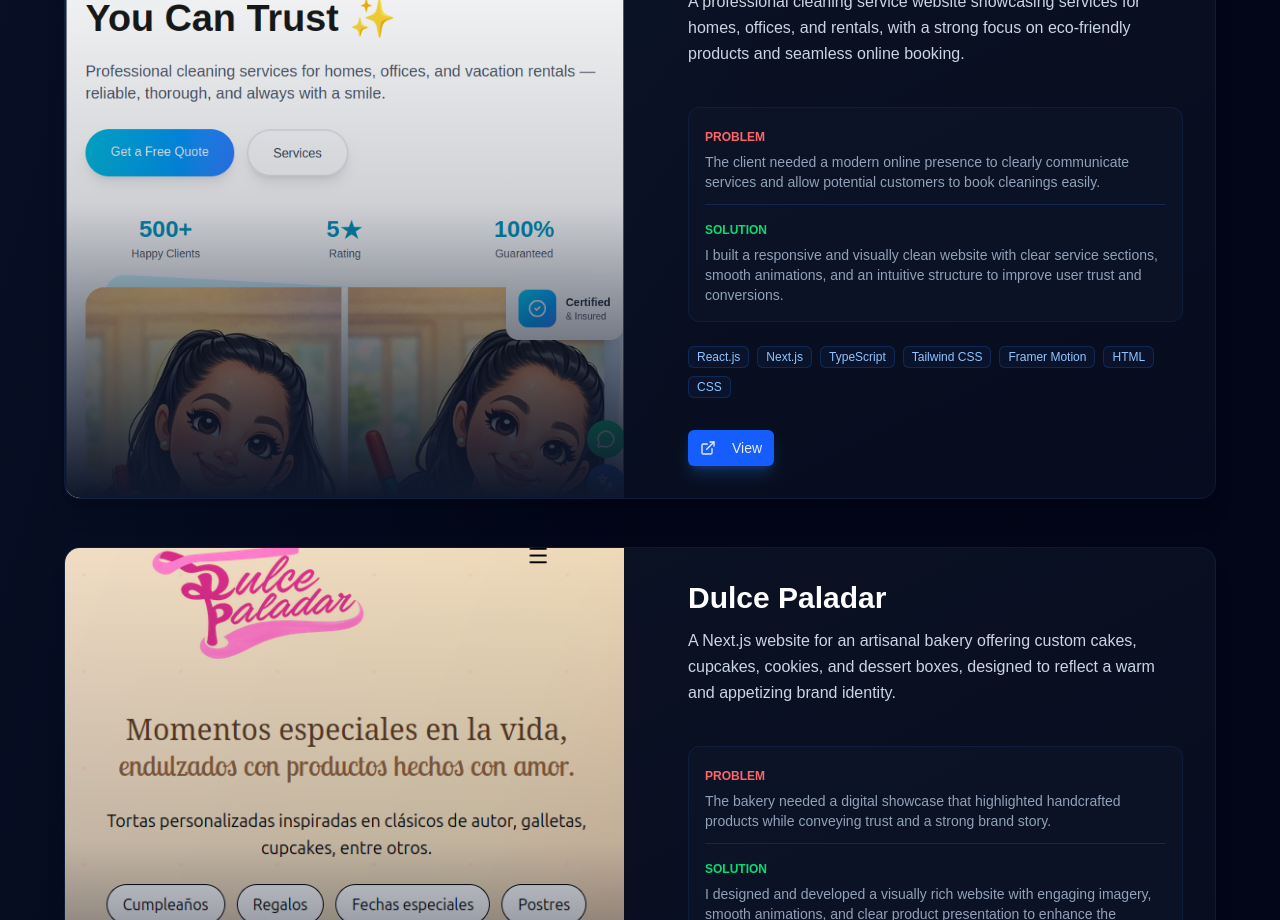
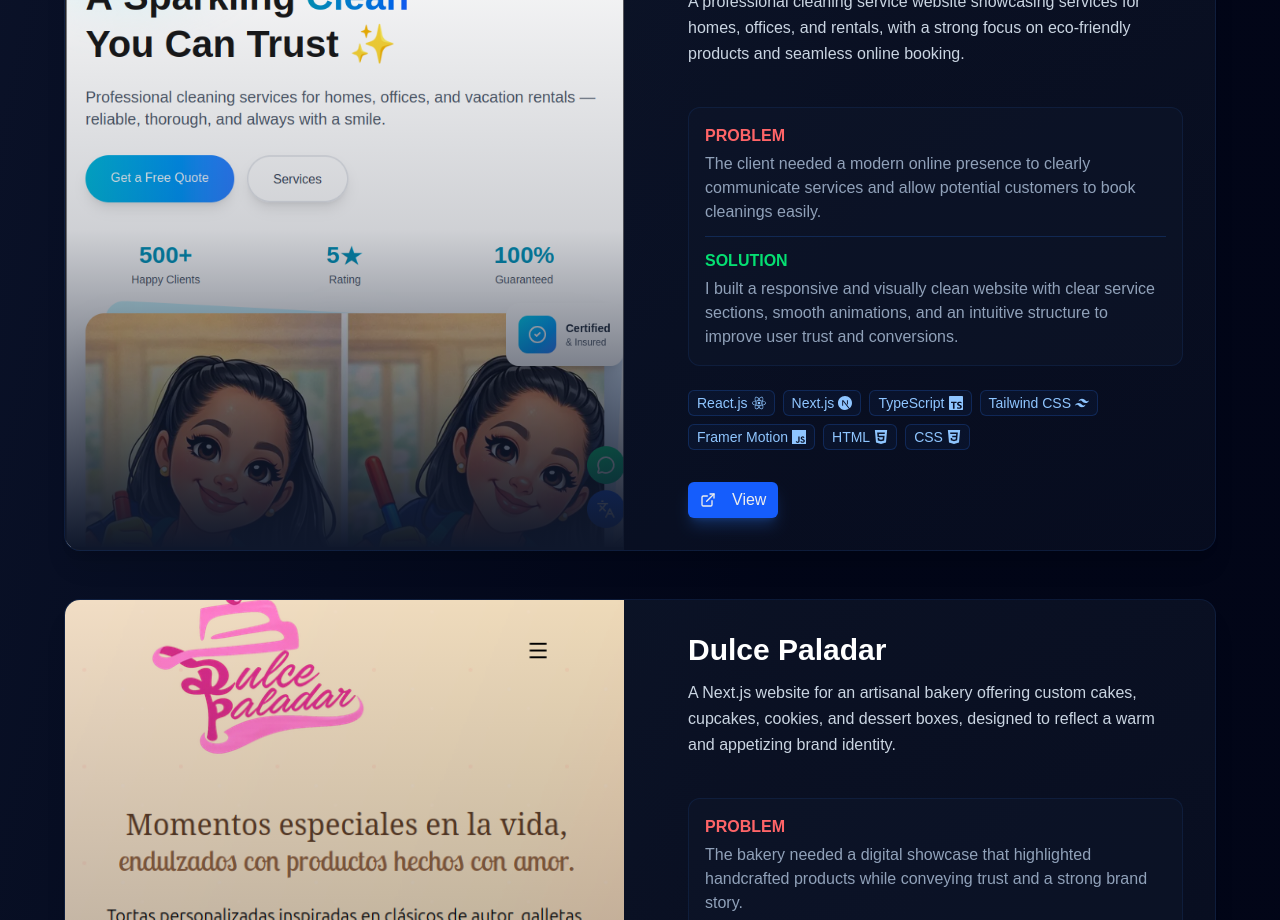
Before and after one commit to HaroldR23/my-portfolio, a Next.js app: page / in a window 1280 px wide. Shown: the part 1880-2800 px from the top of the page. Built offline with nearby package versions, Linux system fonts and the light colour scheme.

Commit message:
feat: add featured and other projects sections

```diff
--- a/src/app/components/ProjectsSection/FeaturedProjects.tsx
+++ b/src/app/components/ProjectsSection/FeaturedProjects.tsx
@@ -6,6 +6,7 @@ import Image from 'next/image';
 import Button from '../common/Button';
 import { Languages } from '@/app/constants/enums/languages';
 import { FEATURED_PROJECTS, FEATURED_PROJECTS_SUB, FEATURED_WORK, PRBLOEM_TITLE, PROJECTS_LIST, SOLUTION_TITLE, VIEW_PROJECT } from '@/app/constants/data/data';
+import TechnologieIcon from '../TechnologieIcon/TechnologieIcon';
 
 
 const FeaturedProjects = ({ language }: { language: Languages }) => {
@@ -57,7 +58,7 @@ const FeaturedProjects = ({ language }: { language: Languages }) => {
                     <h3 className="text-2xl md:text-3xl font-bold text-white mb-3 group-hover:text-blue-400 transition-colors">
                       {project.name}
                     </h3>
-                    <p className="text-slate-300 leading-relaxed mb-4">
+                    <p className="text-sm md:text-base text-slate-300 leading-relaxed mb-4">
                       {project.description}
                     </p>
                   </div>
@@ -65,13 +66,13 @@ const FeaturedProjects = ({ language }: { language: Languages }) => {
                   {/* Problem → Solution */}
                   <div className="space-y-3 p-4 bg-slate-900/50 rounded-xl border border-blue-500/10">
                     <div>
-                      <span className="text-xs uppercase text-red-400 font-semibold">{PRBLOEM_TITLE[language]}</span>
-                      <p className="text-sm text-slate-400 mt-1">{project.problem}</p>
+                      <span className="text-sm md:text-base uppercase text-red-400 font-semibold">{PRBLOEM_TITLE[language]}</span>
+                      <p className="text-sm md:text-base text-slate-400 mt-1">{project.problem}</p>
                     </div>
                     <div className="h-px bg-blue-500/20" />
                     <div>
-                      <span className="text-xs uppercase text-green-400 font-semibold">{SOLUTION_TITLE[language]}</span>
-                      <p className="text-sm text-slate-400 mt-1">{project.solution}</p>
+                      <span className="text-sm md:text-base uppercase text-green-400 font-semibold">{SOLUTION_TITLE[language]}</span>
+                      <p className="text-sm md:text-base text-slate-400 mt-1">{project.solution}</p>
                     </div>
                   </div>
 
@@ -81,9 +82,10 @@ const FeaturedProjects = ({ language }: { language: Languages }) => {
                       <Badge
                         key={tech}
                         variant="outline"
-                        className="bg-blue-500/5 text-blue-300 border-blue-500/20"
+                        className="bg-blue-500/5 text-blue-300 border-blue-500/20 text-sm"
                       >
                         {tech}
+                        <TechnologieIcon techName={tech} />
                       </Badge>
                     ))}
                   </div>
@@ -91,7 +93,7 @@ const FeaturedProjects = ({ language }: { language: Languages }) => {
                   {/* CTAs */}
                   <div className="flex gap-3 pt-2">
                     <Button
-                      className="bg-blue-600 hover:bg-blue-700 shadow-lg shadow-blue-500/25"
+                      className="bg-blue-600 hover:bg-blue-700 shadow-lg shadow-blue-500/25 text-sm md:text-base"
                       asChild
                     >
                       <a href={project.url} target="_blank" rel="noopener noreferrer">
--- a/src/app/components/ProjectsSection/OtherProjects.tsx
+++ b/src/app/components/ProjectsSection/OtherProjects.tsx
@@ -0,0 +1,99 @@
+import { ExternalLink, Github } from 'lucide-react';
+import { motion } from 'motion/react';
+import Button from '../common/Button';
+import Badge from '../common/Badge';
+import { OTHER_PROJECTS, OTHER_PROJECTS_SUB, PROJECTS_LIST, REPOSITORY, VIEW_PROJECT } from '@/app/constants/data/data';
+import { Languages } from '@/app/constants/enums/languages';
+import TechnologieIcon from '../TechnologieIcon/TechnologieIcon';
+
+const OtherProjects = ({ language }: { language: Languages }) => {
+  return (
+    <section className="py-20 px-4 relative">
+      <div className="max-w-7xl mx-auto">
+        <motion.div
+          initial={{ opacity: 0, y: 20 }}
+          whileInView={{ opacity: 1, y: 0 }}
+          viewport={{ once: true }}
+          transition={{ duration: 0.5 }}
+          className="text-center mb-12"
+        >
+          <h2 className="text-3xl md:text-4xl font-bold text-white mb-4">{OTHER_PROJECTS[language]}</h2>
+          <p className="text-slate-400 text-lg">{OTHER_PROJECTS_SUB[language]}</p>
+        </motion.div>
+
+        <div className="grid md:grid-cols-2 gap-6">
+          {PROJECTS_LIST[language].slice(4).map((project, index) => (
+            <motion.div
+              key={project.name}
+              initial={{ opacity: 0, y: 20 }}
+              whileInView={{ opacity: 1, y: 0 }}
+              viewport={{ once: true }}
+              transition={{ duration: 0.5, delay: index * 0.1 }}
+              className="group"
+            >
+              <div className="h-full bg-gradient-to-br from-slate-800/30 to-slate-900/30 rounded-xl
+                            border border-blue-500/10 hover:border-blue-500/30 p-6
+                            transition-all duration-300 hover:shadow-lg hover:shadow-blue-500/10
+                            flex flex-col">
+                <div className="flex-1 space-y-4">
+                  <h3 className="text-xl font-semibold text-white group-hover:text-blue-400 transition-colors">
+                    {project.name}
+                  </h3>
+
+                  <p className="text-slate-400 leading-relaxed text-sm md:text-base">
+                    {project.description}
+                  </p>
+
+                  <div className="flex flex-wrap gap-2">
+                    {project.technologies.map((tech) => (
+                      <Badge
+                        key={tech}
+                        variant="outline"
+                        className="bg-blue-500/5 text-blue-300 border-blue-500/20 text-sm"
+                      >
+                        {tech}
+                        <TechnologieIcon techName={tech} />
+                      </Badge>
+                    ))}
+                  </div>
+                </div>
+
+                <div className="flex flex-wrap gap-2 pt-4 mt-4 border-t border-slate-700/50">
+                  {project.url && (
+                    <Button
+                      size="sm"
+                      variant="outline"
+                      className="border-blue-500/30 text-blue-300 hover:bg-blue-500/10 text-xs"
+                      asChild
+                    >
+                      <a href={project.url} target="_blank" rel="noopener noreferrer">
+                        <ExternalLink className="w-3 h-3 mr-1" />
+                        {VIEW_PROJECT[language].split(' ')[0]}
+                      </a>
+                    </Button>
+                  )}
+                  {project.github.map((repo, index) => (
+                    <Button
+                      key={index}
+                      size="sm"
+                      variant="outline"
+                      className="border-blue-500/30 text-blue-300 hover:bg-blue-500/10 text-xs"
+                      asChild
+                    >
+                      <a href={repo.url} target="_blank" rel="noopener noreferrer">
+                        <Github className="w-3 h-3 mr-1" />
+                        {repo.repository.includes("Monorepo") ? REPOSITORY[language].replace("•", "") : repo.repository}
+                      </a>
+                    </Button>
+                  ))}
+                </div>
+              </div>
+            </motion.div>
+          ))}
+        </div>
+      </div>
+    </section>
+  );
+}
+
+export default OtherProjects;
--- a/src/app/components/ProjectsSection/ProjectsSection.tsx
+++ b/src/app/components/ProjectsSection/ProjectsSection.tsx
@@ -2,6 +2,7 @@
 
 import usePreferencesContext from "@/app/hooks/usePreferencesContext";
 import FeaturedProjects from "./FeaturedProjects";
+import OtherProjects from "./OtherProjects";
 
 
 const ProjectsSection = () => {
@@ -10,6 +11,7 @@ const ProjectsSection = () => {
   return (
     <div>
       <FeaturedProjects language={language}/>
+      <OtherProjects language={language}/>
     </div>
   );
 };
--- a/src/app/constants/data/data.ts
+++ b/src/app/constants/data/data.ts
@@ -267,6 +267,11 @@ export const OTHER_PROJECTS: Record<string, string> = {
   spanish: OTHER_PROJECTS_SPA
 }
 
+export const OTHER_PROJECTS_SUB: Record<string, string> = {
+  english: "Additional work and projects to practice new technologies",
+  spanish: "Trabajos y proyectos adicionales para practicar nuevas tecnologías"
+}
+
 export const CONTACT_SECTION: Record<string, string> = {
   english: CONTACT_SECTION_ENG,
   spanish: CONTACT_SECTION_SPA
--- a/src/app/constants/data/english.ts
+++ b/src/app/constants/data/english.ts
@@ -69,6 +69,11 @@ export const PROJECTS_LIST_ENG: Project[] = [
       "Framer Motion",
       "HTML",
       "CSS",
+      "Python",
+      "FastAPI",
+      "AWS",
+      "Resend",
+      "Cloudflare Turnstile",
     ],
     github: [],
     url: "https://dulcepaladar.net/",
--- a/src/app/constants/data/spanish.ts
+++ b/src/app/constants/data/spanish.ts
@@ -47,6 +47,11 @@ export const PROJECTS_LIST_SPA: Project[] = [
       "Framer Motion",
       "HTML",
       "CSS",
+      "Python",
+      "FastAPI",
+      "AWS",
+      "Resend",
+      "Cloudflare Turnstile",
     ],
     github: [],
     url: "https://merysu-cleaning.com/",
```
